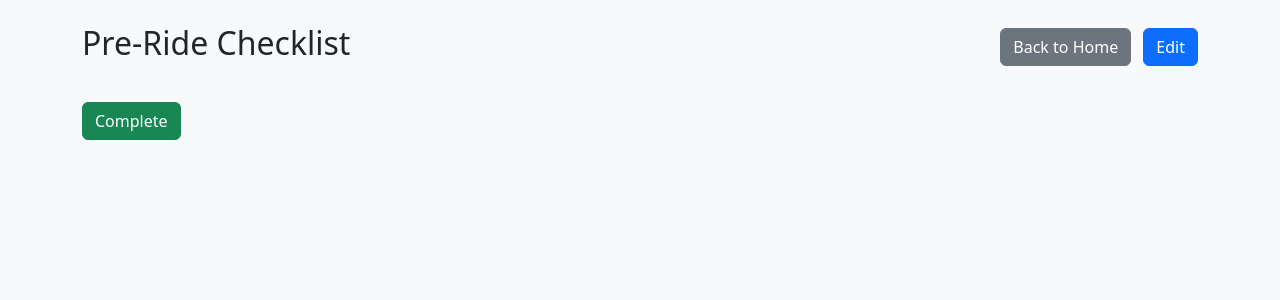
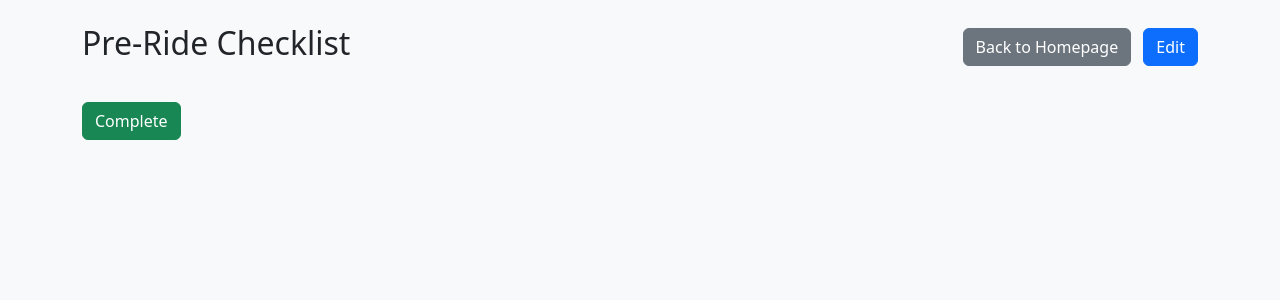
Before and after one commit to larakawasme/CPEN221A-Project, a Flask app: page /checklist in a window 1280 px wide. Shown: the top 300 px of the page. Run offline with Flask 3, Linux system fonts and the light colour scheme; data that the repository does not hold is empty.

Commit message:
Update button on checklist to be Back to Homepage to match other buttons. Update README with running and setup instrs

```diff
--- a/PedalPrepCode/templates/checklist.html
+++ b/PedalPrepCode/templates/checklist.html
@@ -14,7 +14,7 @@
                 <h2>Pre-Ride Checklist</h2>
                 <div>
                     <a href="{{ url_for('home') }}"
-                        class="btn btn-secondary me-2">Back to Home</a>
+                        class="btn btn-secondary me-2">Back to Homepage</a>
                     <a href="{{ url_for('edit_checklist') }}"
                         class="btn btn-primary">Edit</a>
                 </div>
```
Also changed, not shown: README.md.
